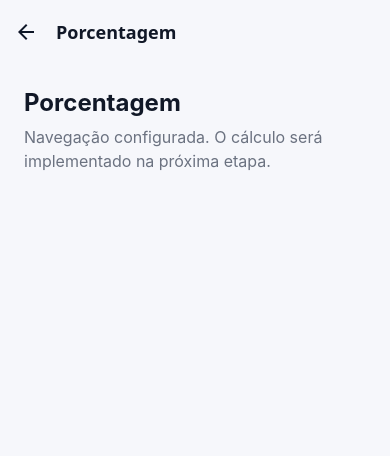
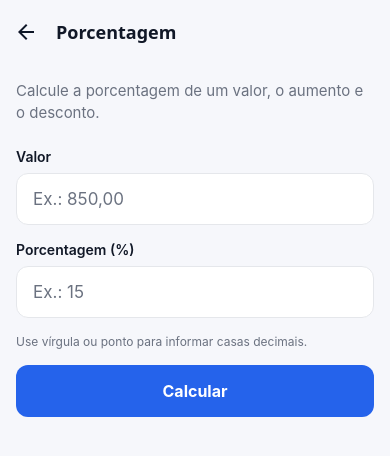
Before and after one commit to FelhipeBrito/pocket-tools, a React Native app: screen /Percentage in a window 390 px wide. Shown: the top 456 px of the page. Built offline with nearby package versions, Linux system fonts and the light colour scheme.

Commit message:
feat: implement percentage calculator

```diff
--- /dev/null
+++ b/src/components/InputField.tsx
@@ -0,0 +1,54 @@
+import { StyleSheet, Text, TextInput, View } from 'react-native';
+import { colors, radius, spacing } from '../constants/theme';
+
+type InputFieldProps = {
+  label: string;
+  value: string;
+  onChangeText: (value: string) => void;
+  placeholder?: string;
+};
+
+export function InputField({
+  label,
+  value,
+  onChangeText,
+  placeholder,
+}: InputFieldProps) {
+  return (
+    <View style={styles.container}>
+      <Text style={styles.label}>{label}</Text>
+      <TextInput
+        accessibilityLabel={label}
+        value={value}
+        onChangeText={onChangeText}
+        placeholder={placeholder}
+        placeholderTextColor={colors.muted}
+        keyboardType="decimal-pad"
+        maxLength={24}
+        autoCorrect={false}
+        style={styles.input}
+      />
+    </View>
+  );
+}
+
+const styles = StyleSheet.create({
+  container: {
+    gap: spacing.sm,
+  },
+  label: {
+    color: colors.text,
+    fontSize: 14,
+    fontWeight: '600',
+  },
+  input: {
+    minHeight: 52,
+    paddingHorizontal: spacing.md,
+    color: colors.text,
+    backgroundColor: colors.surface,
+    borderWidth: 1,
+    borderColor: colors.border,
+    borderRadius: radius.md,
+    fontSize: 17,
+  },
+});
--- /dev/null
+++ b/src/components/ResultCard.tsx
@@ -0,0 +1,48 @@
+import { StyleSheet, Text, View } from 'react-native';
+import { colors, radius, spacing } from '../constants/theme';
+
+type ResultCardProps = {
+  title: string;
+  value: string;
+  detail?: string;
+};
+
+export function ResultCard({ title, value, detail }: ResultCardProps) {
+  return (
+    <View
+      accessible
+      accessibilityLabel={`${title}: ${value}`}
+      style={styles.container}
+    >
+      <Text style={styles.title}>{title}</Text>
+      <Text style={styles.value}>{value}</Text>
+      {detail ? <Text style={styles.detail}>{detail}</Text> : null}
+    </View>
+  );
+}
+
+const styles = StyleSheet.create({
+  container: {
+    padding: spacing.md,
+    backgroundColor: colors.surface,
+    borderWidth: 1,
+    borderColor: colors.border,
+    borderRadius: radius.md,
+  },
+  title: {
+    marginBottom: spacing.xs,
+    color: colors.muted,
+    fontSize: 13,
+    fontWeight: '600',
+  },
+  value: {
+    color: colors.primary,
+    fontSize: 24,
+    fontWeight: '700',
+  },
+  detail: {
+    marginTop: spacing.xs,
+    color: colors.muted,
+    fontSize: 13,
+  },
+});
--- a/src/screens/PercentageScreen.tsx
+++ b/src/screens/PercentageScreen.tsx
@@ -1,5 +1,195 @@
-import { ToolScreenPlaceholder } from '../components/ToolScreenPlaceholder';
+import { useState } from 'react';
+import {
+  Keyboard,
+  KeyboardAvoidingView,
+  Platform,
+  Pressable,
+  ScrollView,
+  StyleSheet,
+  Text,
+  View,
+} from 'react-native';
+import { InputField } from '../components/InputField';
+import { ResultCard } from '../components/ResultCard';
+import { colors, radius, spacing } from '../constants/theme';
+import { formatNumber, parseNumberInput } from '../utils/formatters';
+import {
+  calculatePercentageResults,
+  type PercentageResults,
+} from '../utils/percentage';
+
+type Calculation = PercentageResults & {
+  value: number;
+  percentage: number;
+};
 
 export function PercentageScreen() {
-  return <ToolScreenPlaceholder title="Porcentagem" />;
+  const [valueInput, setValueInput] = useState('');
+  const [percentageInput, setPercentageInput] = useState('');
+  const [calculation, setCalculation] = useState<Calculation | null>(null);
+  const [error, setError] = useState<string | null>(null);
+
+  function updateValue(value: string) {
+    setValueInput(value);
+    setCalculation(null);
+    setError(null);
+  }
+
+  function updatePercentage(value: string) {
+    setPercentageInput(value);
+    setCalculation(null);
+    setError(null);
+  }
+
+  function handleCalculate() {
+    const value = parseNumberInput(valueInput);
+    const percentage = parseNumberInput(percentageInput);
+
+    if (value === null || percentage === null) {
+      setCalculation(null);
+      setError('Informe um valor e uma porcentagem válidos.');
+      return;
+    }
+
+    if (percentage < 0) {
+      setCalculation(null);
+      setError('A porcentagem não pode ser negativa.');
+      return;
+    }
+
+    const results = calculatePercentageResults(value, percentage);
+
+    if (!Object.values(results).every(Number.isFinite)) {
+      setCalculation(null);
+      setError('Os valores informados são muito grandes.');
+      return;
+    }
+
+    Keyboard.dismiss();
+    setError(null);
+    setCalculation({ value, percentage, ...results });
+  }
+
+  return (
+    <KeyboardAvoidingView
+      behavior={Platform.OS === 'ios' ? 'padding' : undefined}
+      style={styles.keyboardView}
+    >
+      <ScrollView
+        keyboardShouldPersistTaps="handled"
+        contentContainerStyle={styles.content}
+      >
+        <Text style={styles.description}>
+          Calcule a porcentagem de um valor, o aumento e o desconto.
+        </Text>
+
+        <View style={styles.form}>
+          <InputField
+            label="Valor"
+            value={valueInput}
+            onChangeText={updateValue}
+            placeholder="Ex.: 850,00"
+          />
+
+          <InputField
+            label="Porcentagem (%)"
+            value={percentageInput}
+            onChangeText={updatePercentage}
+            placeholder="Ex.: 15"
+          />
+
+          <Text style={styles.hint}>
+            Use vírgula ou ponto para informar casas decimais.
+          </Text>
+
+          {error ? (
+            <Text accessibilityRole="alert" style={styles.error}>
+              {error}
+            </Text>
+          ) : null}
+
+          <Pressable
+            accessibilityRole="button"
+            accessibilityLabel="Calcular porcentagem"
+            onPress={handleCalculate}
+            style={({ pressed }) => [
+              styles.button,
+              pressed && styles.buttonPressed,
+            ]}
+          >
+            <Text style={styles.buttonText}>Calcular</Text>
+          </Pressable>
+        </View>
+
+        {calculation ? (
+          <View style={styles.results}>
+            <ResultCard
+              title="Porcentagem"
+              value={formatNumber(calculation.percentageValue)}
+              detail={`${formatNumber(calculation.percentage)}% de ${formatNumber(calculation.value)}`}
+            />
+
+            <ResultCard
+              title="Com aumento"
+              value={formatNumber(calculation.increasedValue)}
+              detail={`${formatNumber(calculation.value)} + ${formatNumber(calculation.percentage)}%`}
+            />
+
+            <ResultCard
+              title="Com desconto"
+              value={formatNumber(calculation.discountedValue)}
+              detail={`${formatNumber(calculation.value)} - ${formatNumber(calculation.percentage)}%`}
+            />
+          </View>
+        ) : null}
+      </ScrollView>
+    </KeyboardAvoidingView>
+  );
 }
+
+const styles = StyleSheet.create({
+  keyboardView: {
+    flex: 1,
+  },
+  content: {
+    padding: spacing.md,
+    paddingBottom: spacing.xl,
+  },
+  description: {
+    marginBottom: spacing.lg,
+    color: colors.muted,
+    fontSize: 15,
+    lineHeight: 22,
+  },
+  form: {
+    gap: spacing.md,
+  },
+  hint: {
+    color: colors.muted,
+    fontSize: 12,
+  },
+  error: {
+    color: '#B42318',
+    fontSize: 14,
+    fontWeight: '600',
+  },
+  button: {
+    minHeight: 52,
+    alignItems: 'center',
+    justifyContent: 'center',
+    backgroundColor: colors.primary,
+    borderRadius: radius.md,
+  },
+  buttonPressed: {
+    opacity: 0.8,
+  },
+  buttonText: {
+    color: colors.surface,
+    fontSize: 16,
+    fontWeight: '700',
+  },
+  results: {
+    marginTop: spacing.lg,
+    gap: spacing.md,
+  },
+});
--- /dev/null
+++ b/src/utils/formatters.ts
@@ -0,0 +1,32 @@
+export function parseNumberInput(value: string): number | null {
+  const compact = value.trim().replace(/\s/g, '');
+
+  if (!compact) {
+    return null;
+  }
+
+  const commaCount = (compact.match(/,/g) ?? []).length;
+
+  if (commaCount > 1) {
+    return null;
+  }
+
+  const normalized = compact.includes(',')
+    ? compact.replace(/\./g, '').replace(',', '.')
+    : compact;
+
+  if (!/^-?(?:\d+\.?\d*|\.\d+)$/.test(normalized)) {
+    return null;
+  }
+
+  const parsed = Number(normalized);
+
+  return Number.isFinite(parsed) ? parsed : null;
+}
+
+export function formatNumber(value: number): string {
+  return new Intl.NumberFormat('pt-BR', {
+    minimumFractionDigits: 2,
+    maximumFractionDigits: 2,
+  }).format(value);
+}
--- /dev/null
+++ b/src/utils/percentage.ts
@@ -0,0 +1,18 @@
+export type PercentageResults = {
+  percentageValue: number;
+  increasedValue: number;
+  discountedValue: number;
+};
+
+export function calculatePercentageResults(
+  value: number,
+  percentage: number,
+): PercentageResults {
+  const percentageValue = value * (percentage / 100);
+
+  return {
+    percentageValue,
+    increasedValue: value + percentageValue,
+    discountedValue: value - percentageValue,
+  };
+}
```
